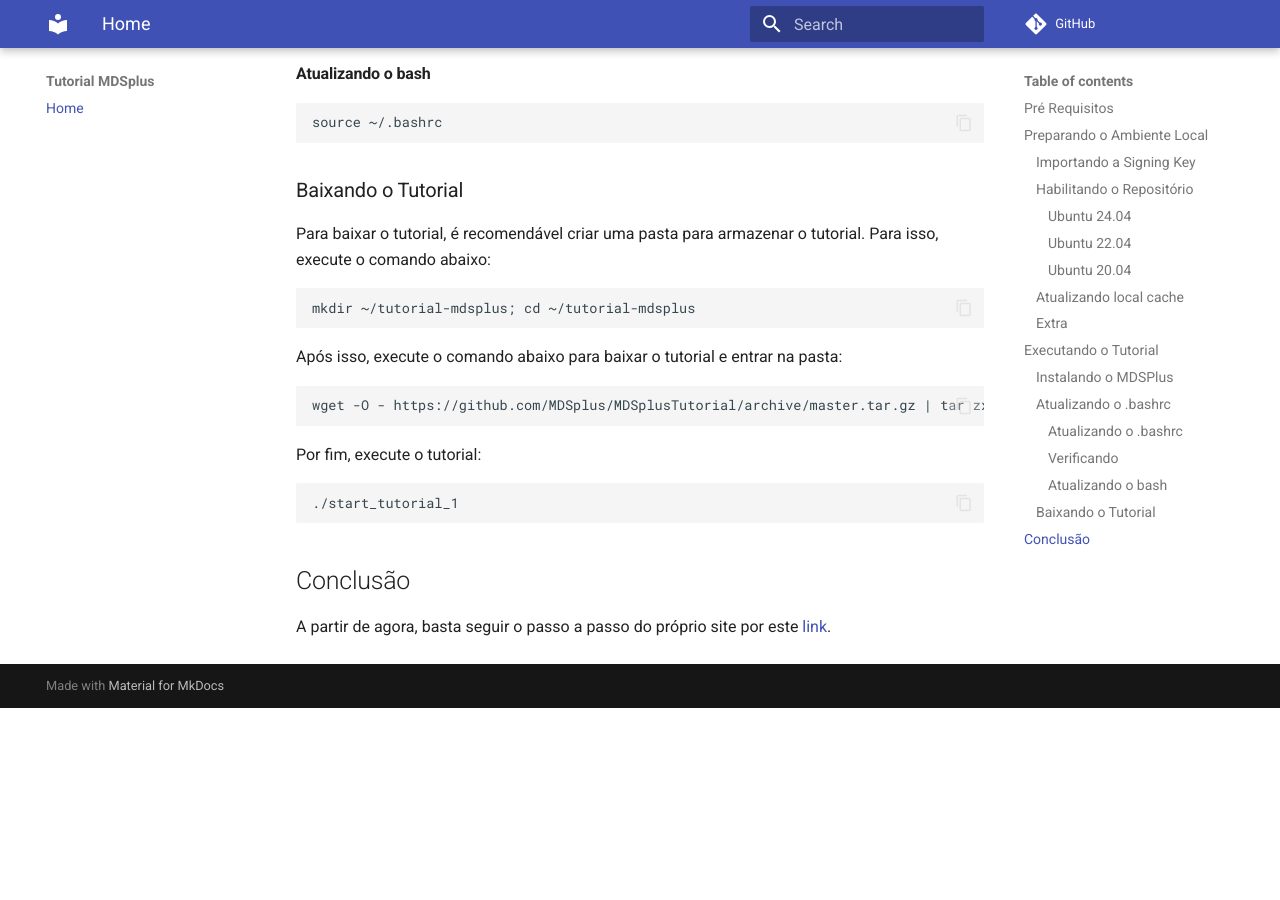
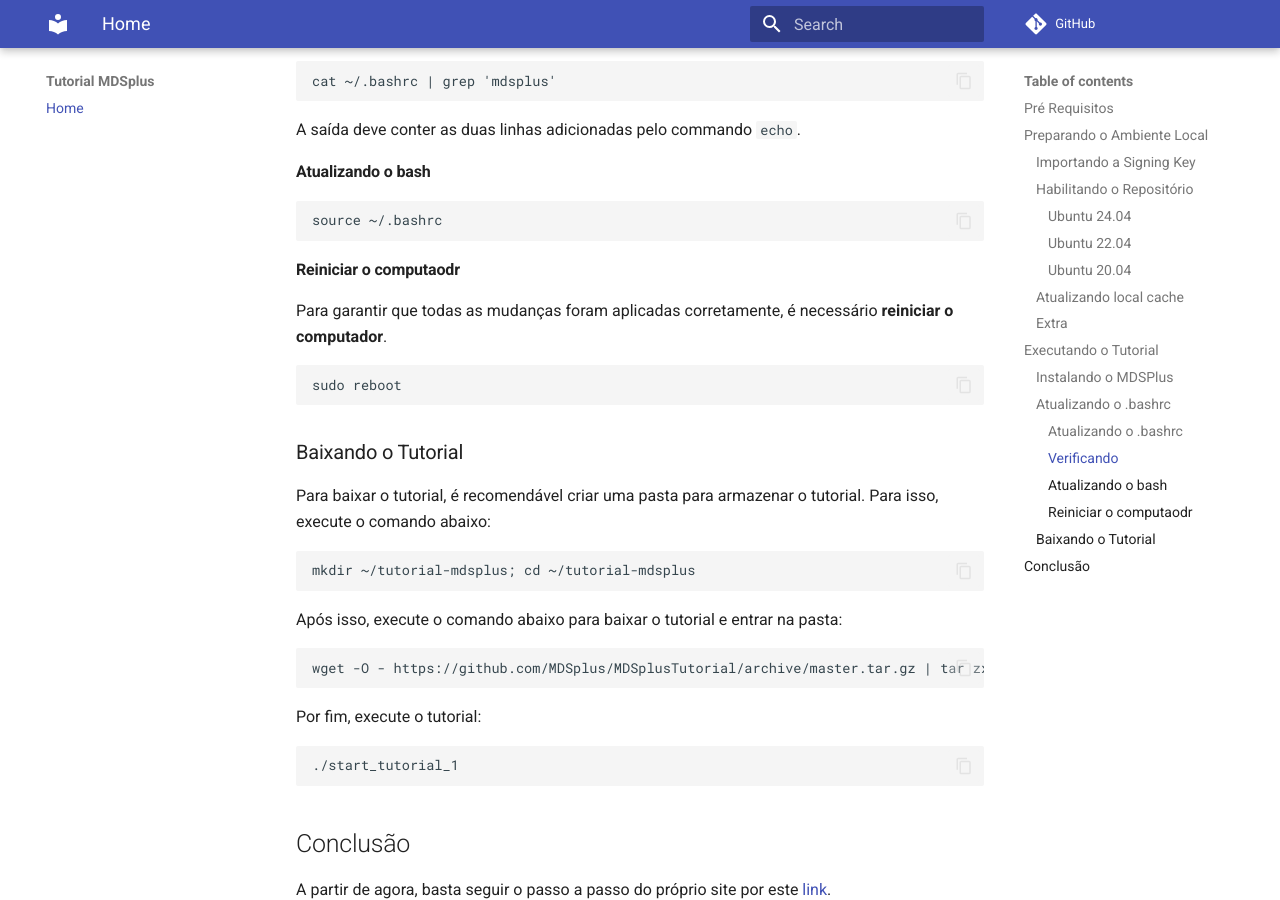
Before and after one commit to BrunoBReis/tutorial-mdsplus, an MkDocs documentation site: the page built from docs/index.md, in a window 1280 px wide and 900 px high, scrolled down 3017 px. Built offline with MkDocs 1.6.1 and Material for MkDocs 9.7.7, drawn with Linux system fonts in a browser that asks for light colours; comment, search, counter and statistics services are not loaded; before the commit the page ends 3725 px from its top, so only the background shows below that; some of the changed text lies outside the part shown.

Commit message:
fix: missing information

````diff
--- a/docs/index.md
+++ b/docs/index.md
@@ -16,7 +16,11 @@
 ```bash
 sudo apt install build-essential
 ```
+- Biblioteca `cURL`.
 
+```bash
+sudo apt install curl
+```
 ## Preparando o Ambiente Local
 
 Para começar a baixar as dependências do projeto é necessário entender um conceito: **Release Levels**
@@ -116,6 +120,12 @@
 source ~/.bashrc
 ```
 
+#### Reiniciar o computaodr
+Para garantir que todas as mudanças foram aplicadas corretamente, é necessário **reiniciar o computador**.
+```bash
+sudo reboot
+```
+
 ### Baixando o Tutorial
 Para baixar o tutorial, é recomendável criar uma pasta para armazenar o tutorial. Para isso, execute o comando abaixo:
 ```bash
````
